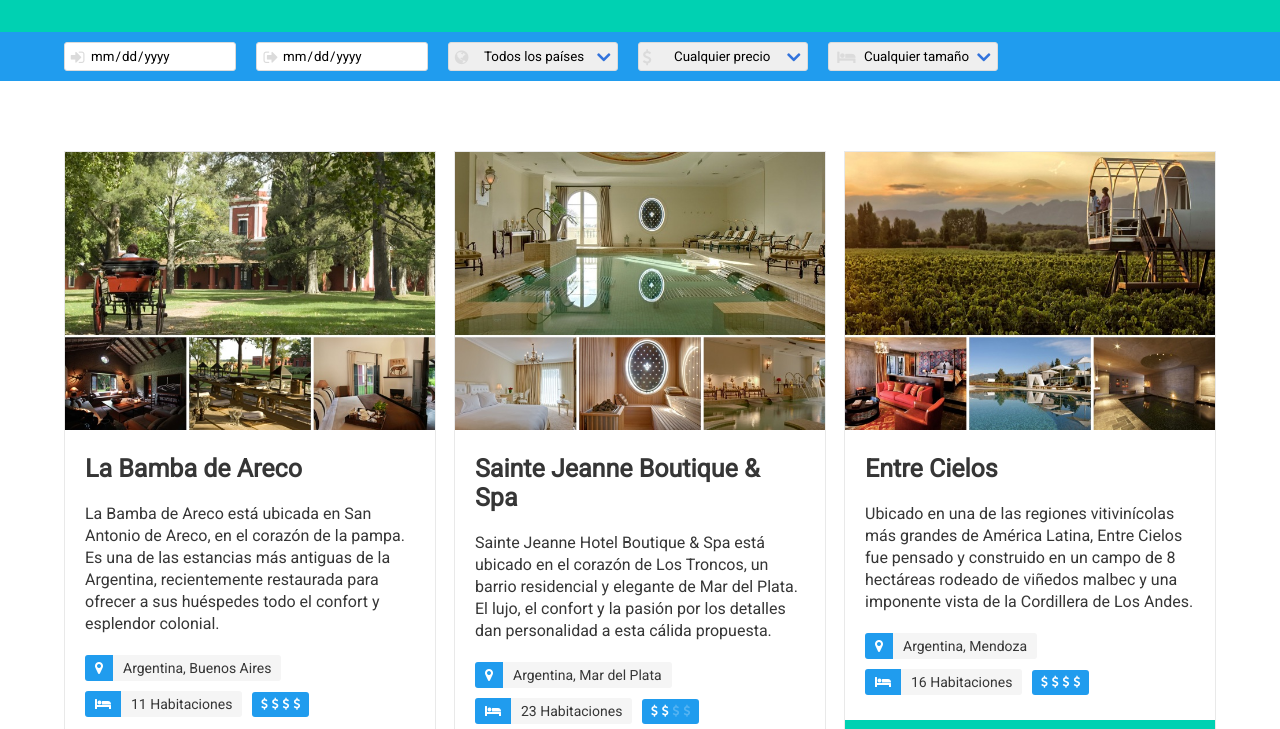
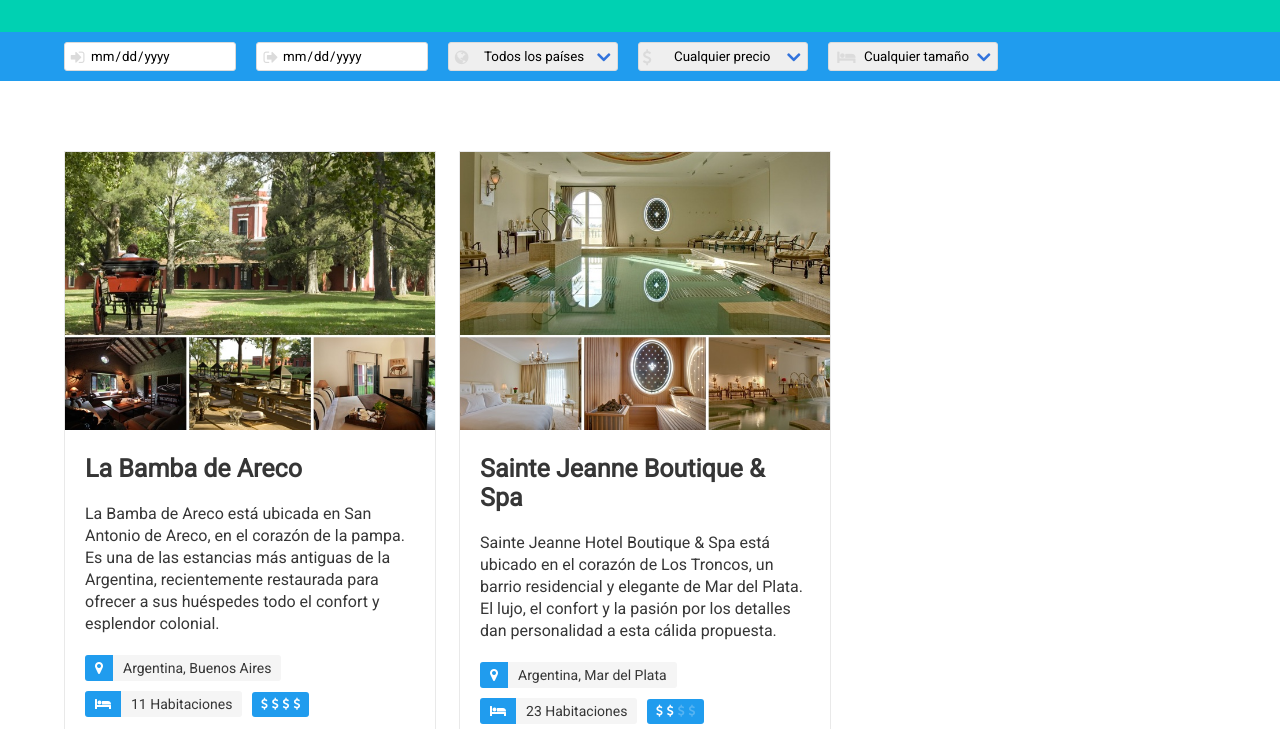
Before and after one commit to 6Mario6/hotels-react, a website: page public/index.html in a window 1280 px wide. Shown: the part 71-800 px from the top of the page. Drawn offline with nearby package versions, Linux system fonts and the light colour scheme.

Commit message:
change styles items grid

```diff
--- a/public/components/card-item/card-item.styles.css
+++ b/public/components/card-item/card-item.styles.css
@@ -1,6 +1,7 @@
 .card-item {
   width: 370px;
   margin-bottom: 25px;
+  margin-right: 2%;
   border: 1px solid rgb(233, 233, 233);
 }
 
--- a/public/components/directory/directory.styles.css
+++ b/public/components/directory/directory.styles.css
@@ -2,9 +2,9 @@
     padding: 70px 5%;
     display: flex;
     flex-wrap: wrap;
-    align-items: flex-start;
+   /* align-items: flex-start;
     justify-content: space-between;
-    align-items: flex-start
+    align-items: flex-start*/
 }
 
 
```
